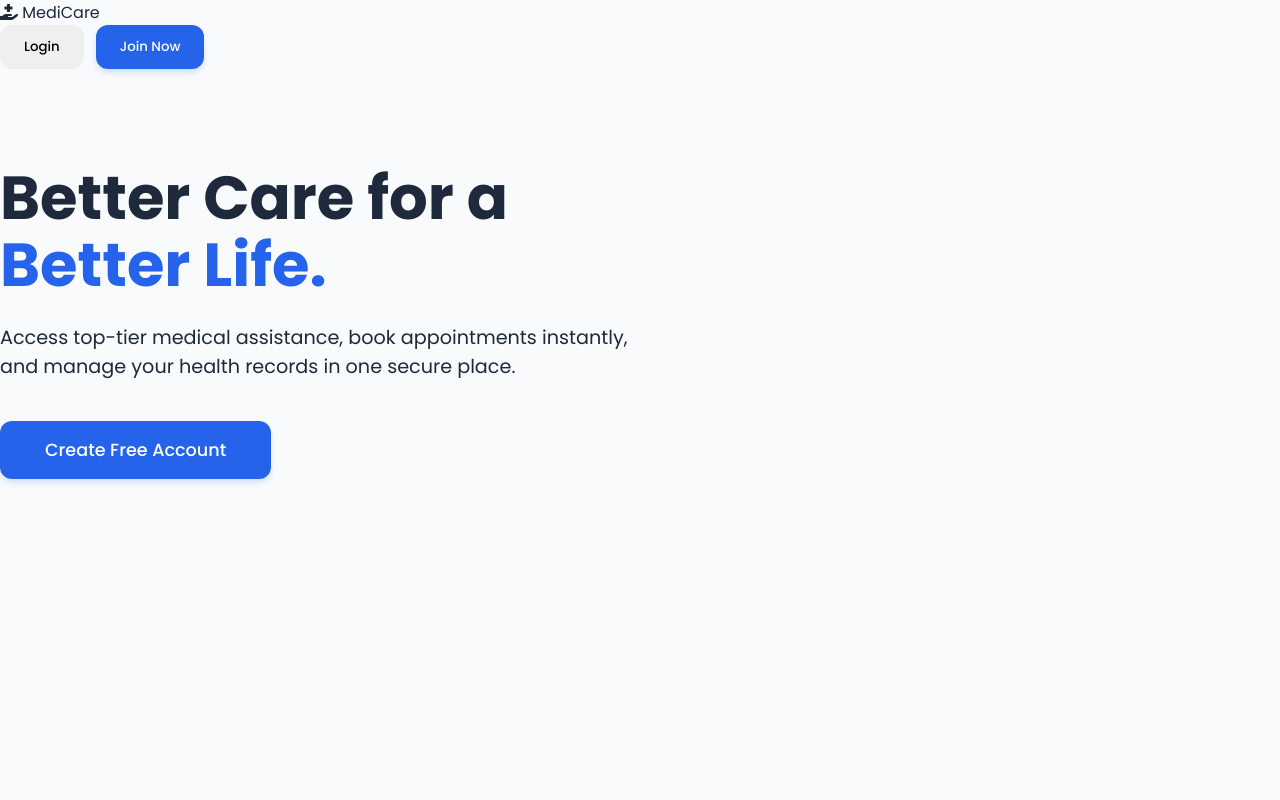
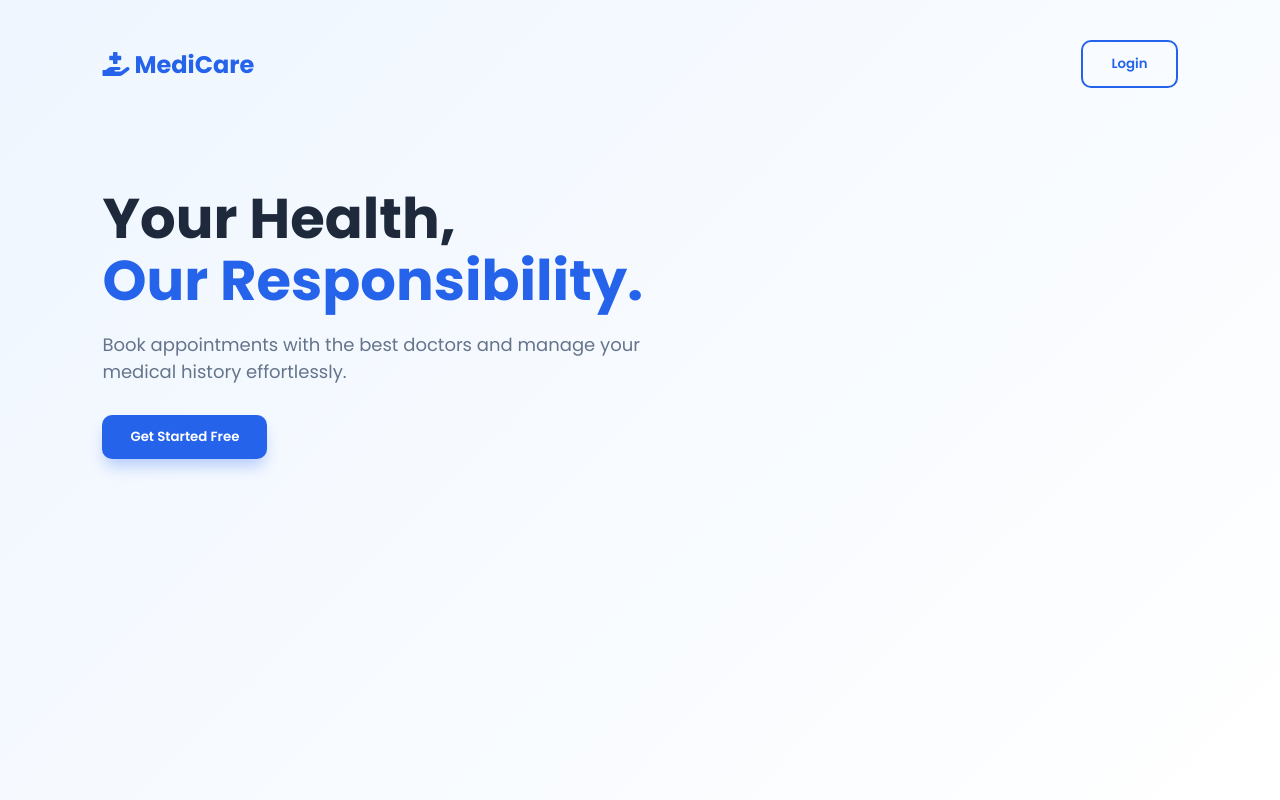
Before and after one commit to hereflorex/Medicare-project---by-florex-, a Flask app: page / in a window 1280 px wide. Run offline with Flask 3, Linux system fonts and the light colour scheme.

Commit message:
Update index.html

```diff
--- a/templates/index.html
+++ b/templates/index.html
@@ -2,41 +2,74 @@
 <html lang="en">
 <head>
     <meta charset="UTF-8">
-    <title>MediCare | Modern Healthcare</title>
-    <link rel="stylesheet" href="{{ url_for('static', filename='css/style.css') }}">
+    <meta name="viewport" content="width=device-width, initial-scale=1.0">
+    <title>MediCare | Health Portal</title>
+    <!-- Fonts & Icons -->
+    <link href="https://fonts.googleapis.com/css2?family=Poppins:wght@300;400;600;700&display=swap" rel="stylesheet">
     <link rel="stylesheet" href="https://cdnjs.cloudflare.com/ajax/libs/font-awesome/6.0.0/css/all.min.css">
+
+    <style>
+        /* CSS directly here to fix UI mess */
+        :root { --primary: #2563eb; --bg: #f8fafc; --text: #1e293b; }
+        * { margin: 0; padding: 0; box-sizing: border-box; font-family: 'Poppins', sans-serif; }
+        body { background: var(--bg); color: var(--text); }
+
+        .hero { min-height: 100vh; padding: 20px 8%; background: linear-gradient(135deg, #eff6ff 0%, #ffffff 100%); }
+        nav { display: flex; justify-content: space-between; align-items: center; padding: 20px 0; }
+        .logo { font-size: 24px; font-weight: 700; color: var(--primary); }
+
+        .content { margin-top: 80px; max-width: 600px; animation: fadeInUp 0.8s ease; }
+        h1 { font-size: 56px; line-height: 1.1; margin-bottom: 20px; }
+        p { font-size: 18px; color: #64748b; margin-bottom: 30px; }
+
+        .btn { padding: 12px 28px; border-radius: 10px; border: none; cursor: pointer; font-weight: 600; transition: 0.3s; }
+        .btn-primary { background: var(--primary); color: white; box-shadow: 0 10px 15px -3px rgba(37,99,235,0.3); }
+        .btn-primary:hover { transform: translateY(-3px); }
+        .btn-outline { background: transparent; border: 2px solid var(--primary); color: var(--primary); margin-left: 10px; }
+
+        /* Modal Style */
+        .modal { display: none; position: fixed; inset: 0; background: rgba(0,0,0,0.5); backdrop-filter: blur(5px); z-index: 1000; align-items: center; justify-content: center; }
+        .modal-content { background: white; padding: 40px; border-radius: 20px; width: 100%; max-width: 400px; position: relative; }
+        .close-btn { position: absolute; top: 20px; right: 20px; cursor: pointer; font-size: 20px; color: #94a3b8; }
+
+        input, select { width: 100%; padding: 12px; margin: 10px 0; border: 1px solid #e2e8f0; border-radius: 10px; outline: none; }
+
+        @keyframes fadeInUp { from { opacity: 0; transform: translateY(30px); } to { opacity: 1; transform: translateY(0); } }
+    </style>
 </head>
 <body>
+
 <div class="hero">
-        <nav class="animate">
+    <nav>
         <div class="logo"><i class="fas fa-hand-holding-medical"></i> MediCare</div>
-            <div style="display:flex; gap:12px">
-                <button class="btn" onclick="openModal('loginModal')">Login</button>
-                <button class="btn btn-primary" onclick="openModal('regModal')">Join Now</button>
+        <div>
+            <button class="btn btn-outline" onclick="toggleModal('loginModal', true)">Login</button>
         </div>
     </nav>
 
-        <div class="animate" style="max-width: 650px; margin-top: 6rem;">
-            <h1 style="font-size: 3.8rem; line-height: 1.1; margin-bottom: 1.5rem;">Better Care for a <span style="color:var(--primary)">Better Life.</span></h1>
-            <p style="color:var(--text-gray); font-size: 1.2rem; margin-bottom: 2.5rem;">Access top-tier medical assistance, book appointments instantly, and manage your health records in one secure place.</p>
-            <button class="btn btn-primary" onclick="openModal('regModal')" style="padding: 16px 45px; font-size: 1.1rem;">Create Free Account</button>
+    <div class="content">
+        <h1>Your Health, <br><span style="color:var(--primary)">Our Responsibility.</span></h1>
+        <p>Book appointments with the best doctors and manage your medical history effortlessly.</p>
+        <button class="btn btn-primary" onclick="toggleModal('regModal', true)">Get Started Free</button>
     </div>
 </div>
 
-    <!-- Modals -->
+<!-- Login Modal -->
 <div id="loginModal" class="modal">
     <div class="modal-content">
-            <h2 style="margin-bottom: 1rem;">Login</h2>
+        <span class="close-btn" onclick="toggleModal('loginModal', false)">&times;</span>
+        <h2>Welcome Back</h2>
         <input type="email" id="loginEmail" placeholder="Email Address">
         <input type="password" id="loginPassword" placeholder="Password">
-            <button class="btn btn-primary" onclick="handleLogin()" style="width:100%">Sign In</button>
-            <p onclick="closeModal('loginModal')" style="text-align:center; margin-top:1rem; cursor:pointer; font-size: 0.9rem; color:var(--text-gray)">Close</p>
+        <button class="btn btn-primary" style="width:100%" onclick="loginUser()">Login Now</button>
     </div>
 </div>
 
+<!-- Register Modal -->
 <div id="regModal" class="modal">
     <div class="modal-content">
-            <h2 style="margin-bottom: 1rem;">Register</h2>
+        <span class="close-btn" onclick="toggleModal('regModal', false)">&times;</span>
+        <h2>Create Account</h2>
         <input type="text" id="regName" placeholder="Full Name">
         <input type="email" id="regEmail" placeholder="Email Address">
         <input type="password" id="regPassword" placeholder="Password">
@@ -44,11 +77,55 @@
             <option value="patient">I'm a Patient</option>
             <option value="doctor">I'm a Doctor</option>
         </select>
-            <button class="btn btn-primary" onclick="handleRegister()" style="width:100%">Create Account</button>
-            <p onclick="closeModal('regModal')" style="text-align:center; margin-top:1rem; cursor:pointer; font-size: 0.9rem; color:var(--text-gray)">Close</p>
+        <button class="btn btn-primary" style="width:100%" onclick="registerUser()">Register</button>
     </div>
 </div>
 
-    <script src="{{ url_for('static', filename='js/main.js') }}"></script>
+<script>
+    // Inline JS to fix "Buttons Not Working"
+    function toggleModal(id, show) {
+        document.getElementById(id).style.display = show ? 'flex' : 'none';
+    }
+
+    async function loginUser() {
+        const email = document.getElementById('loginEmail').value;
+        const password = document.getElementById('loginPassword').value;
+
+        try {
+            const res = await fetch('/api/login', {
+                method: 'POST',
+                headers: { 'Content-Type': 'application/json' },
+                body: JSON.stringify({ email, password })
+            });
+            const data = await res.json();
+            if (data.success) {
+                window.location.href = '/dashboard';
+            } else {
+                alert(data.error);
+            }
+        } catch (e) { alert("Server error!"); }
+    }
+
+    async function registerUser() {
+        const name = document.getElementById('regName').value;
+        const email = document.getElementById('regEmail').value;
+        const password = document.getElementById('regPassword').value;
+        const role = document.getElementById('regRole').value;
+
+        try {
+            const res = await fetch('/api/register', {
+                method: 'POST',
+                headers: { 'Content-Type': 'application/json' },
+                body: JSON.stringify({ name, email, password, role })
+            });
+            const data = await res.json();
+            if (data.success) {
+                alert("Success! Now please login.");
+                location.reload();
+            } else { alert(data.error); }
+        } catch (e) { alert("Error connecting to server"); }
+    }
+</script>
+
 </body>
 </html>
```
Lines whose indentation alone changed are shown as unchanged.
